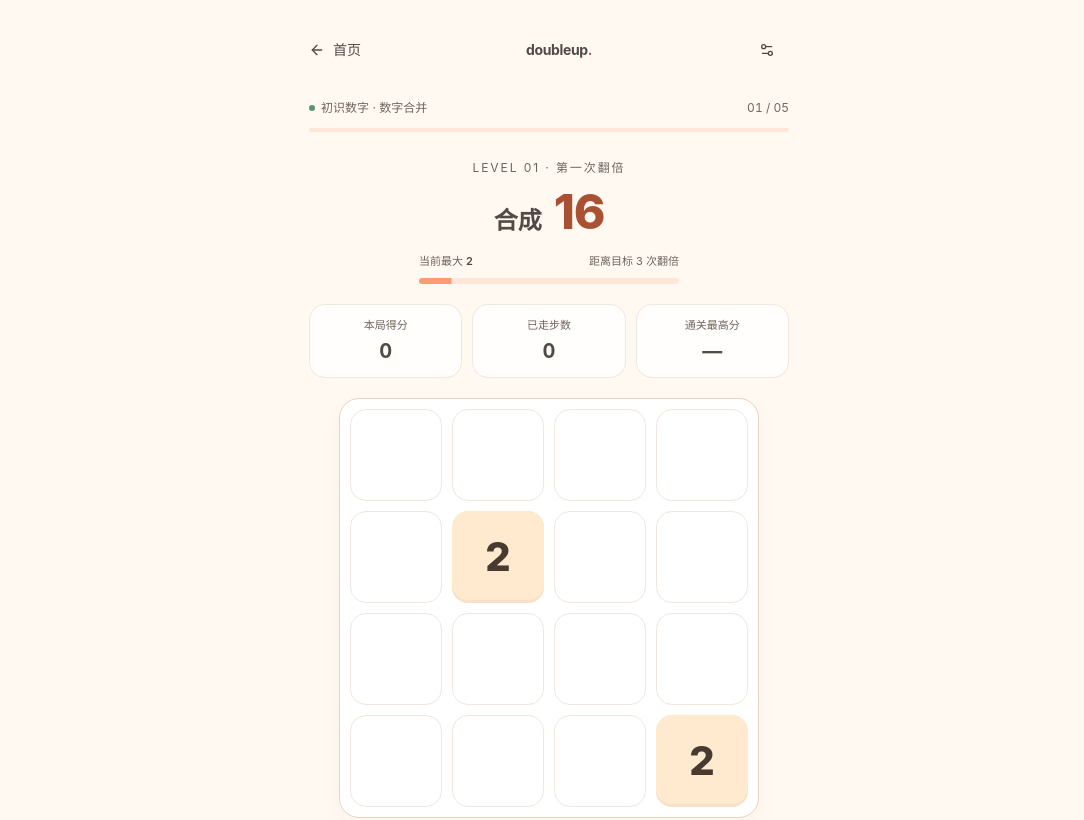
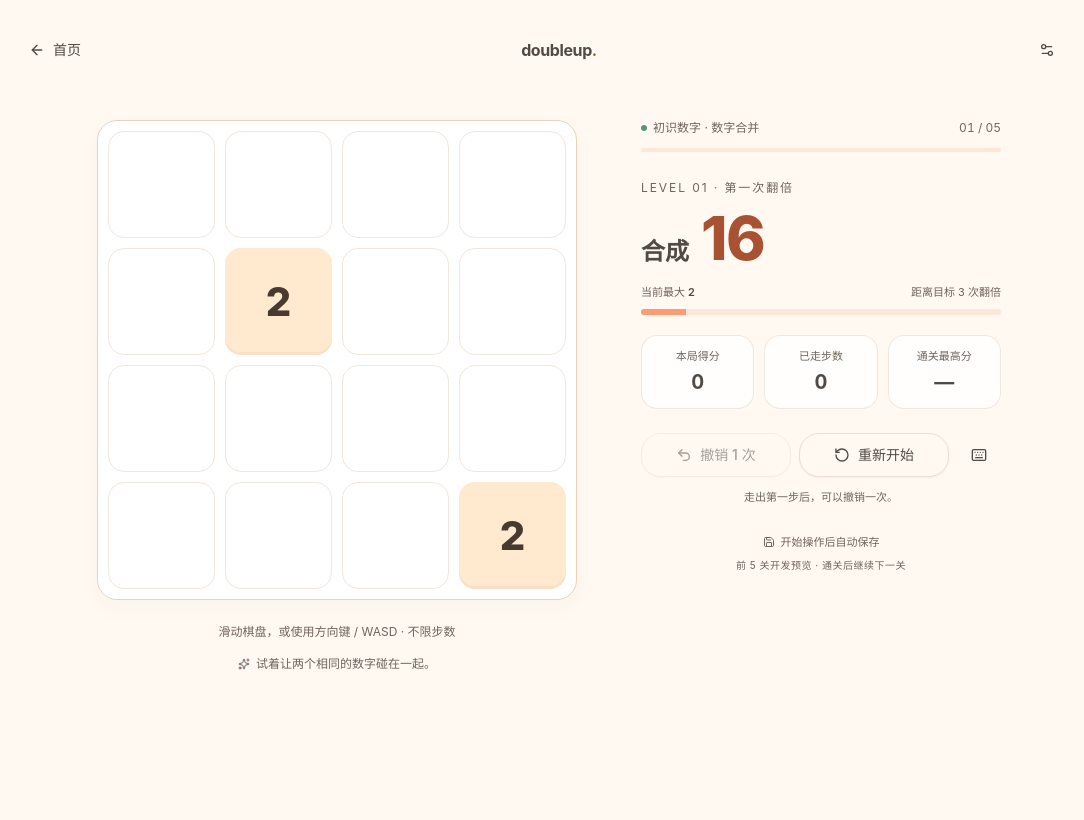
Before and after one commit to Moewerry/double-up, a React (Vite) app: page /#/play in a window 1280 px wide. Shown: the top 820 px of the page, without its empty margins (91-1175 px from the left). Built offline with nearby package versions, Linux system fonts and the light colour scheme.

Commit message:
feat: 适配桌面关卡布局与弹窗尺寸

```diff
--- a/src/components/game/board.tsx
+++ b/src/components/game/board.tsx
@@ -8,7 +8,7 @@ export function Board({ session, motions, revision, onMove, enabled }: { session
   const gesture = useBoardGesture(onMove, enabled)
   const movingIds = new Set(motions.map(m => m.tile.id))
   return <div id="double-up-board" role="group" aria-label="4 行 4 列数字棋盘" aria-describedby="board-help" tabIndex={0}
-    className="game-board relative mx-auto aspect-square w-full max-w-[420px] touch-none select-none rounded-[20px] border border-[#e6d4c1] bg-white shadow-[0_8px_24px_#503c2808] outline-offset-4 focus-visible:outline-2 focus-visible:outline-ring"
+    className="game-board relative mx-auto aspect-square w-full max-w-[420px] touch-none select-none rounded-[20px] border border-[#e6d4c1] bg-white shadow-[0_8px_24px_#503c2808] outline-offset-4 focus-visible:outline-2 focus-visible:outline-ring lg:max-w-[480px]"
     {...gesture}>
     <div className="absolute inset-[var(--gap)] grid grid-cols-4 grid-rows-4 gap-[var(--gap)]" aria-hidden>{Array.from({ length: 16 }, (_, i) => <div key={i} className="rounded-lg border border-[#f0e7de] bg-white" />)}</div>
     {session.tiles.map(tile => <Tile key={tile.id} value={tile.value} position={tile.position} hidden={moving} arriving={arriving && !movingIds.has(tile.id)} />)}
--- /dev/null
+++ b/src/components/game/game-summary.tsx
@@ -0,0 +1,32 @@
+import { Progress } from "@/components/ui/progress"
+import { ScorePanel } from "./score-panel"
+import { TargetProgress } from "./target-progress"
+import { levels } from "@/game/levels"
+import { getLevelType } from "@/game/level-types"
+import type { LevelConfig } from "@/game/level-types"
+import type { RecordEntry, Session } from "@/game/types"
+
+interface Props {
+  level: LevelConfig
+  session: Session
+  record?: RecordEntry
+  gained: number
+  revision: number
+}
+
+export function GameSummary({ level, session, record, gained, revision }: Props) {
+  const type = getLevelType(level.type)
+  return <section aria-label="关卡目标与成绩" className="flow-root min-w-0 lg:col-start-2 lg:row-start-1">
+    <div className="mt-7 flex items-center justify-between text-xs text-muted-foreground lg:mt-0">
+      <span className="flex items-center gap-1.5"><span className="size-1.5 rounded-full bg-[#579478]" />初识数字 · {type.label}</span>
+      <span className="tabular-nums">{String(session.level).padStart(2, "0")} / {String(levels.length).padStart(2, "0")}</span>
+    </div>
+    <Progress className="mt-3 h-1" value={(session.level - 1 + (record ? 1 : 0)) / levels.length * 100} aria-label={`当前第 ${session.level} 关`} />
+    <div className="mt-7 text-center lg:text-left">
+      <p className="text-xs tracking-[.16em] text-muted-foreground">LEVEL {String(session.level).padStart(2, "0")} · {level.title}</p>
+      <h1 className="mt-3 flex items-baseline justify-center gap-3 text-2xl font-semibold lg:justify-start">合成<span className="text-5xl font-extrabold tracking-tight text-[#a95233] lg:text-6xl">{level.target}</span></h1>
+      <TargetProgress maximum={Math.max(...session.tiles.map(tile => tile.value))} target={level.target} />
+    </div>
+    <ScorePanel score={session.score} moves={session.moves} best={record?.score ?? 0} gained={gained} revision={revision} />
+  </section>
+}
--- /dev/null
+++ b/src/components/game/restart-dialog.tsx
@@ -0,0 +1,16 @@
+import { Button } from "@/components/ui/button"
+import { Dialog, DialogContent, DialogDescription, DialogHeader, DialogTitle } from "@/components/ui/dialog"
+
+interface Props { open: boolean; onOpenChange: (open: boolean) => void; onRestart: () => void; blocked: boolean }
+
+export function RestartDialog({ open, onOpenChange, onRestart, blocked }: Props) {
+  return <Dialog open={open} onOpenChange={onOpenChange}>
+    <DialogContent className="max-h-[calc(100dvh-2rem)] w-[calc(100%-2rem)] max-w-[400px] overflow-y-auto rounded-[20px] sm:max-w-[400px]" onCloseAutoFocus={event => { event.preventDefault(); document.getElementById("double-up-board")?.focus({ preventScroll: true }) }}>
+      <DialogHeader><DialogTitle>从这一关重新开始？</DialogTitle><DialogDescription>本局分数和步数将重置，已有通关记录会保留。</DialogDescription></DialogHeader>
+      <div className="mt-2 flex gap-3">
+        <Button className="h-11 flex-1" variant="outline" onClick={() => onOpenChange(false)}>继续这一局</Button>
+        <Button className="h-11 flex-1" onClick={onRestart} disabled={blocked}>重新开始</Button>
+      </div>
+    </DialogContent>
+  </Dialog>
+}
--- a/src/components/game/result-dialog.tsx
+++ b/src/components/game/result-dialog.tsx
@@ -19,7 +19,7 @@ interface Props {
 export function ResultDialog({ session, open, onOpenChange, onNext, onRestart, onUndo, onHome, blocked, onRestoreFocus }: Props) {
   const won = session.status === "won", final = session.level === levels.length
   const canUndo = !session.undoUsed && !!session.previous && !won
-  return <Dialog open={open} onOpenChange={onOpenChange}><DialogContent className="max-w-[400px] rounded-[20px] text-center" onCloseAutoFocus={event => { event.preventDefault(); onRestoreFocus() }}>
+  return <Dialog open={open} onOpenChange={onOpenChange}><DialogContent className="max-h-[calc(100dvh-2rem)] w-[calc(100%-2rem)] max-w-[400px] overflow-y-auto rounded-[20px] text-center sm:max-w-[400px]" onCloseAutoFocus={event => { event.preventDefault(); onRestoreFocus() }}>
     <div className="mx-auto mt-3 flex size-16 items-center justify-center rounded-2xl bg-[#ecf5e9] text-[#427355]">{won ? <Trophy className="size-8" /> : <RotateCcw className="size-8" />}</div>
     <DialogHeader className="text-center sm:text-center"><DialogTitle className="text-2xl font-bold">{won ? final ? "第一章，完成！" : "又向前了一点！" : "差一点，再试试"}</DialogTitle><DialogDescription className="leading-6">{won ? final ? "你已完成预览版的 5 关。后续章节仍在准备中。" : `成功合成 ${getLevel(session.level).target}，下一份惊喜就在前面。` : "没有可移动的位置了。整理思路，下一次会更好。"}</DialogDescription></DialogHeader>
     <div className="my-2 grid grid-cols-2 rounded-2xl bg-secondary/60 py-4"><div><p className="text-xs text-muted-foreground">本局得分</p><p className="mt-1 text-2xl font-bold tabular-nums">{session.score}</p></div><div><p className="text-xs text-muted-foreground">有效步数</p><p className="mt-1 text-2xl font-bold tabular-nums">{session.moves}</p></div></div>
--- a/src/components/game/score-panel.tsx
+++ b/src/components/game/score-panel.tsx
@@ -1,5 +1,5 @@
 import { Card, CardContent } from "@/components/ui/card"
 
 export function ScorePanel({ score, moves, best, gained, revision }: { score: number; moves: number; best: number; gained: number; revision: number }) {
-  return <div className="my-5 grid grid-cols-3 gap-2.5">{[["本局得分", score], ["已走步数", moves], ["通关最高分", best || "—"]].map(([label, value], index) => <Card key={label} className="relative gap-0 rounded-2xl border-border/70 bg-white/75 py-0 shadow-none"><CardContent className="px-2 py-3 text-center"><p className="text-[11px] text-muted-foreground">{label}</p><p className="mt-1 text-xl font-bold tabular-nums">{value}</p>{index === 0 && gained > 0 && <span key={revision} aria-hidden className="score-gain absolute -top-2 right-2 rounded-full bg-[#fff0df] px-2 text-xs font-bold text-[#9b4429]">+{gained}</span>}</CardContent></Card>)}</div>
+  return <div className="my-5 grid grid-cols-3 gap-2.5 lg:mb-0">{[["本局得分", score], ["已走步数", moves], ["通关最高分", best || "—"]].map(([label, value], index) => <Card key={label} className="relative gap-0 rounded-2xl border-border/70 bg-white/75 py-0 shadow-none"><CardContent className="px-2 py-3 text-center"><p className="text-[11px] text-muted-foreground">{label}</p><p className="mt-1 text-xl font-bold tabular-nums">{value}</p>{index === 0 && gained > 0 && <span key={revision} aria-hidden className="score-gain absolute -top-2 right-2 rounded-full bg-[#fff0df] px-2 text-xs font-bold text-[#9b4429]">+{gained}</span>}</CardContent></Card>)}</div>
 }
--- a/src/components/game/target-progress.tsx
+++ b/src/components/game/target-progress.tsx
@@ -2,7 +2,7 @@ import { Progress } from "@/components/ui/progress"
 
 export function TargetProgress({ maximum, target }: { maximum: number; target: number }) {
   const doubles = Math.max(0, Math.ceil(Math.log2(target / maximum)))
-  return <div className="mx-auto mt-4 max-w-[260px]">
+  return <div className="mx-auto mt-4 max-w-[260px] lg:mx-0 lg:max-w-none">
     <div className="mb-2 flex items-center justify-between text-[11px] text-muted-foreground">
       <span>当前最大 <strong className="font-semibold text-foreground">{maximum}</strong></span>
       <span>{doubles ? `距离目标 ${doubles} 次翻倍` : "目标达成！"}</span>
--- a/src/components/settings-dialog.tsx
+++ b/src/components/settings-dialog.tsx
@@ -8,7 +8,7 @@ export function SettingsDialog({ onOpenChange }: { onOpenChange?: (open: boolean
   const { data, toggle, blocked } = useGameStore()
   return <Dialog onOpenChange={onOpenChange}>
     <DialogTrigger asChild><Button variant="ghost" size="icon" className="size-11 rounded-full" aria-label="游戏设置"><Settings2 /></Button></DialogTrigger>
-    <DialogContent className="max-w-[400px] rounded-[20px]">
+    <DialogContent className="max-h-[calc(100dvh-2rem)] w-[calc(100%-2rem)] max-w-[400px] overflow-y-auto rounded-[20px] sm:max-w-[400px]">
       <DialogHeader><DialogTitle>按你的节奏来</DialogTitle><DialogDescription>一点小调整，玩得更顺手。</DialogDescription></DialogHeader>
       <label className="flex min-h-14 items-center justify-between gap-4"><span className="flex items-center gap-3"><Volume2 className="size-4" />合并音效</span><Switch className="relative before:absolute before:-inset-y-4 before:-inset-x-2" checked={data.sound} disabled={blocked} onCheckedChange={() => toggle("sound")} aria-label="合并音效" /></label>
       <label className="flex min-h-14 items-center justify-between gap-4"><span className="flex items-center gap-3"><Keyboard className="size-4" />显示方向按钮</span><Switch className="relative before:absolute before:-inset-y-4 before:-inset-x-2" checked={data.directions} disabled={blocked} onCheckedChange={() => toggle("directions")} aria-label="显示方向按钮" /></label>
--- a/src/pages/game-page.tsx
+++ b/src/pages/game-page.tsx
@@ -2,19 +2,16 @@ import { useEffect, useRef, useState } from "react"
 import { Link, useNavigate } from "react-router-dom"
 import { ArrowLeft, Flag } from "lucide-react"
 import { Button } from "@/components/ui/button"
-import { Dialog, DialogContent, DialogDescription, DialogHeader, DialogTitle } from "@/components/ui/dialog"
-import { Progress } from "@/components/ui/progress"
 import { SettingsDialog } from "@/components/settings-dialog"
 import { SaveIndicator } from "@/components/save-indicator"
 import { Board } from "@/components/game/board"
-import { ScorePanel } from "@/components/game/score-panel"
 import { GameControls } from "@/components/game/game-controls"
 import { DirectionControls } from "@/components/game/direction-controls"
 import { ResultDialog } from "@/components/game/result-dialog"
-import { TargetProgress } from "@/components/game/target-progress"
+import { GameSummary } from "@/components/game/game-summary"
+import { RestartDialog } from "@/components/game/restart-dialog"
 import { MoveFeedback } from "@/components/game/move-feedback"
-import { getLevel, levels } from "@/game/levels"
-import { getLevelType } from "@/game/level-types"
+import { getLevel } from "@/game/levels"
 import { useGameStore } from "@/stores/use-game-store"
 import { useGameInput } from "@/hooks/use-game-input"
 
@@ -22,7 +19,6 @@ export function GamePage() {
   const store = useGameStore(), navigate = useNavigate()
   const { session } = store.data
   const level = getLevel(session.level)
-  const levelType = getLevelType(level.type)
   const [result, setResult] = useState(session.status !== "playing")
   const [restart, setRestart] = useState(false)
   const [settings, setSettings] = useState(false)
@@ -32,28 +28,27 @@ export function GamePage() {
   useEffect(() => { if (session.status !== "playing") setResult(true) }, [session.status, session.level])
   function reset() { clear(); store.restart(); setRestart(false); setResult(false) }
   function undo() { clear(); store.undo(); setResult(false) }
-  return <div className="mx-auto w-full max-w-[480px]">
+  return <div className="mx-auto w-full max-w-[480px] lg:max-w-none">
     <header className="flex items-center justify-between">
       <Button variant="ghost" className="h-11 -ml-3 rounded-xl" asChild><Link to="/"><ArrowLeft />首页</Link></Button>
-      <span className="text-sm font-bold tracking-tight">doubleup<span className="text-[#a95233]">.</span></span>
+      <span className="text-sm font-bold tracking-tight lg:text-base">doubleup<span className="text-[#a95233]">.</span></span>
       <SettingsDialog onOpenChange={setSettings} />
     </header>
-    <div className="mt-7 flex items-center justify-between text-xs text-muted-foreground"><span className="flex items-center gap-1.5"><span className="size-1.5 rounded-full bg-[#579478]" />初识数字 · {levelType.label}</span><span className="tabular-nums">{String(session.level).padStart(2, "0")} / {String(levels.length).padStart(2, "0")}</span></div>
-    <Progress className="mt-3 h-1" value={(session.level - 1 + (store.data.records[String(session.level)] ? 1 : 0)) / levels.length * 100} aria-label={`当前第 ${session.level} 关`} />
-    <section className="mt-7 text-center">
-      <p className="text-xs tracking-[.16em] text-muted-foreground">LEVEL {String(session.level).padStart(2, "0")} · {level.title}</p>
-      <h1 className="mt-3 flex items-baseline justify-center gap-3 text-2xl font-semibold">合成<span className="text-5xl font-extrabold tracking-tight text-[#a95233]">{level.target}</span></h1>
-      <TargetProgress maximum={Math.max(...session.tiles.map(tile => tile.value))} target={level.target} />
-    </section>
-    <ScorePanel score={session.score} moves={session.moves} best={store.data.records[String(session.level)]?.score ?? 0} gained={store.gained} revision={store.revision} />
+    <div className="mx-auto lg:grid lg:max-w-[960px] lg:grid-cols-[minmax(0,480px)_minmax(0,360px)] lg:grid-rows-[auto_1fr] lg:justify-center lg:gap-x-16 lg:py-12">
+      <GameSummary level={level} session={session} record={store.data.records[String(session.level)]} gained={store.gained} revision={store.revision} />
+      <section aria-label="游戏棋盘" className="min-w-0 lg:col-start-1 lg:row-span-2 lg:row-start-1">
         <Board session={session} motions={store.motions} revision={store.revision} onMove={submit} enabled={enabled} />
         <p id="board-help" className="mt-5 text-center text-xs leading-6 text-muted-foreground">滑动棋盘，或使用方向键 / WASD · 不限步数</p>
         <MoveFeedback session={session} message={feedback} tip={level.tip} />
+      </section>
+      <section aria-label="游戏操作" className="min-w-0 lg:col-start-2 lg:row-start-2">
         {session.status !== "playing" && <Button ref={resultButton} className="mt-4 h-11 w-full" onClick={() => setResult(true)}><Flag />查看{session.status === "won" ? "通关" : "挑战"}结果</Button>}
         <GameControls session={session} disabled={store.blocked} onUndo={undo} onRestart={() => { clear(); if (session.moves === 0) reset(); else setRestart(true) }} onDirections={() => store.toggle("directions")} directions={store.data.directions} />
         {store.data.directions && <DirectionControls onMove={submit} disabled={!enabled} />}
         <footer className="py-7 text-center"><SaveIndicator /><p className="mt-2 text-[10px] tracking-wider text-muted-foreground">前 5 关开发预览 · 通关后继续下一关</p></footer>
+      </section>
+    </div>
     {session.status !== "playing" && <ResultDialog session={session} open={result} onOpenChange={setResult} onRestoreFocus={() => (resultButton.current ?? document.getElementById("double-up-board"))?.focus({ preventScroll: true })} blocked={store.blocked} onNext={() => { clear(); store.next(); setResult(false) }} onRestart={reset} onUndo={undo} onHome={() => navigate("/")} />}
-    <Dialog open={restart} onOpenChange={setRestart}><DialogContent className="max-w-[400px] rounded-[20px]" onCloseAutoFocus={event => { event.preventDefault(); document.getElementById("double-up-board")?.focus({ preventScroll: true }) }}><DialogHeader><DialogTitle>从这一关重新开始？</DialogTitle><DialogDescription>本局分数和步数将重置，已有通关记录会保留。</DialogDescription></DialogHeader><div className="mt-2 flex gap-3"><Button className="h-11 flex-1" variant="outline" onClick={() => setRestart(false)}>继续这一局</Button><Button className="h-11 flex-1" onClick={reset} disabled={store.blocked}>重新开始</Button></div></DialogContent></Dialog>
+    <RestartDialog open={restart} onOpenChange={setRestart} onRestart={reset} blocked={store.blocked} />
   </div>
 }
```
Lines whose indentation alone changed are shown as unchanged.
